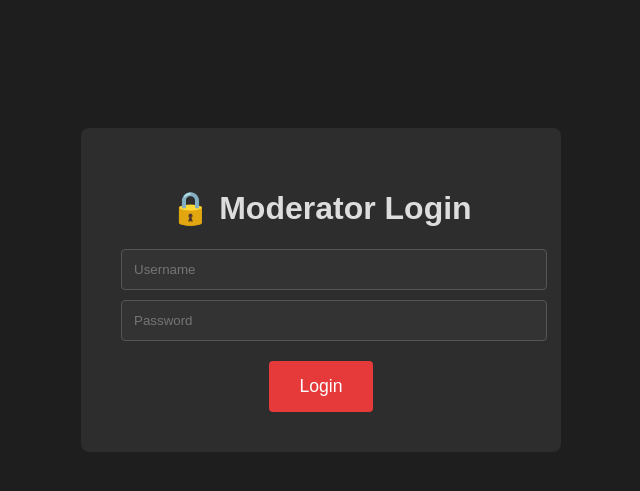
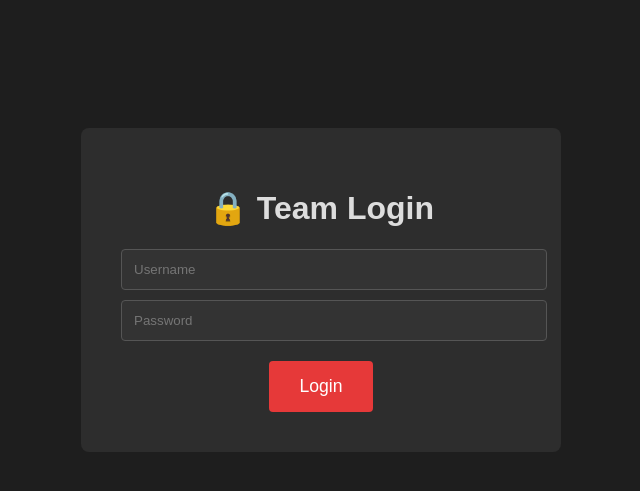
Before and after one commit to intcomden/internationalist-library, a Jekyll site: the page admin/upload.html, which Jekyll copies as it is, in a window 1280 px wide. Shown: the top 491 px of the page, without its empty margins (319-959 px from the left). Built offline with Jekyll 4.4.1, drawn with Linux system fonts in a browser that asks for light colours; part of the change alters nothing that is shown.

Commit message:
Update upload.html

```diff
--- a/admin/upload.html
+++ b/admin/upload.html
@@ -19,7 +19,7 @@
 
   <!-- Login Screen -->
   <div id="login-screen" class="login-box">
-    <h1>🔒 Moderator Login</h1>
+    <h1>🔒 Team Login</h1>
     <input type="text" id="username" placeholder="Username" style="margin-bottom:10px;"><br>
     <input type="password" id="password" placeholder="Password"><br>
     <button onclick="checkLogin()">Login</button>
@@ -65,8 +65,8 @@
     const REPO_NAME = "internationalist-library";
 
     const VALID_USERS = {
-      "moderator": "your_strong_password_here",   // ← CHANGE THIS
-      "admin": "another_strong_password_here"
+      "moderator": "l4asagna!!@",   // ← CHANGE THIS
+      "admin": "l1brarydude##2"
     };
     // =================================================
 
```
